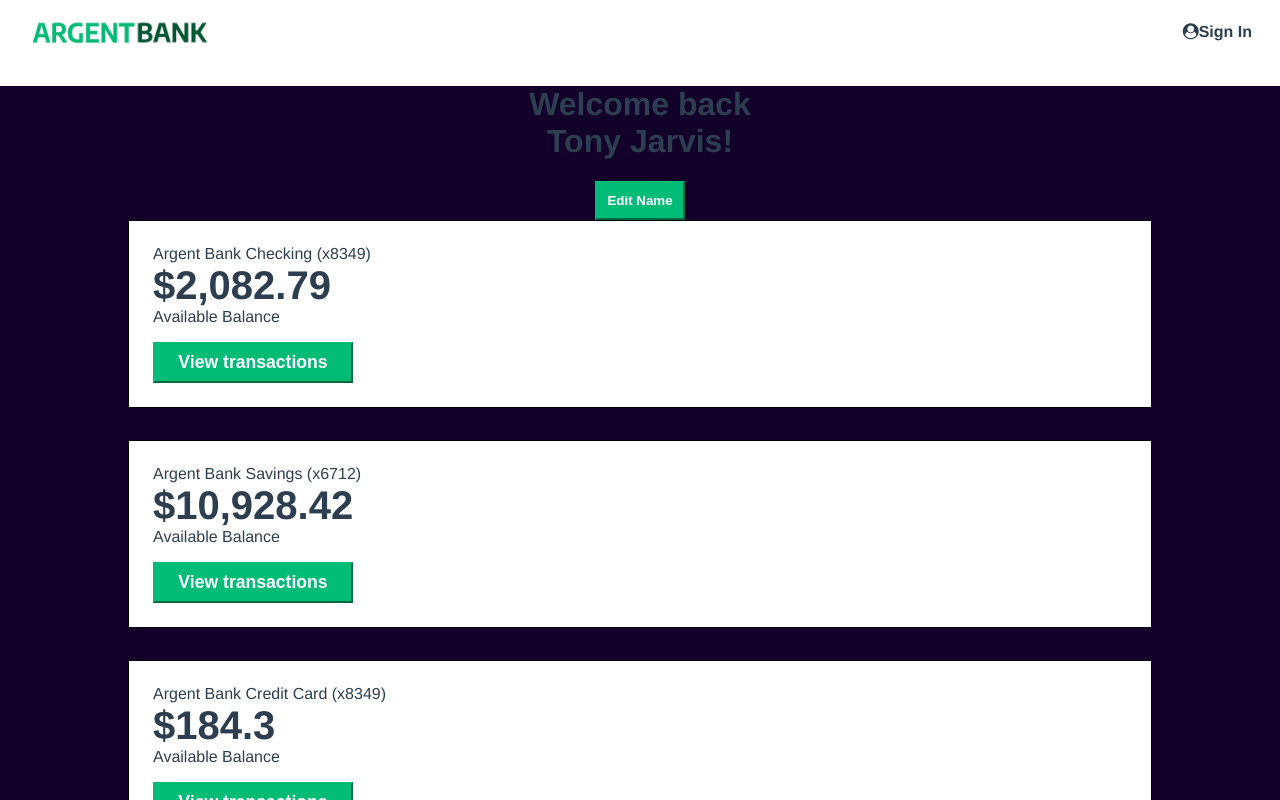
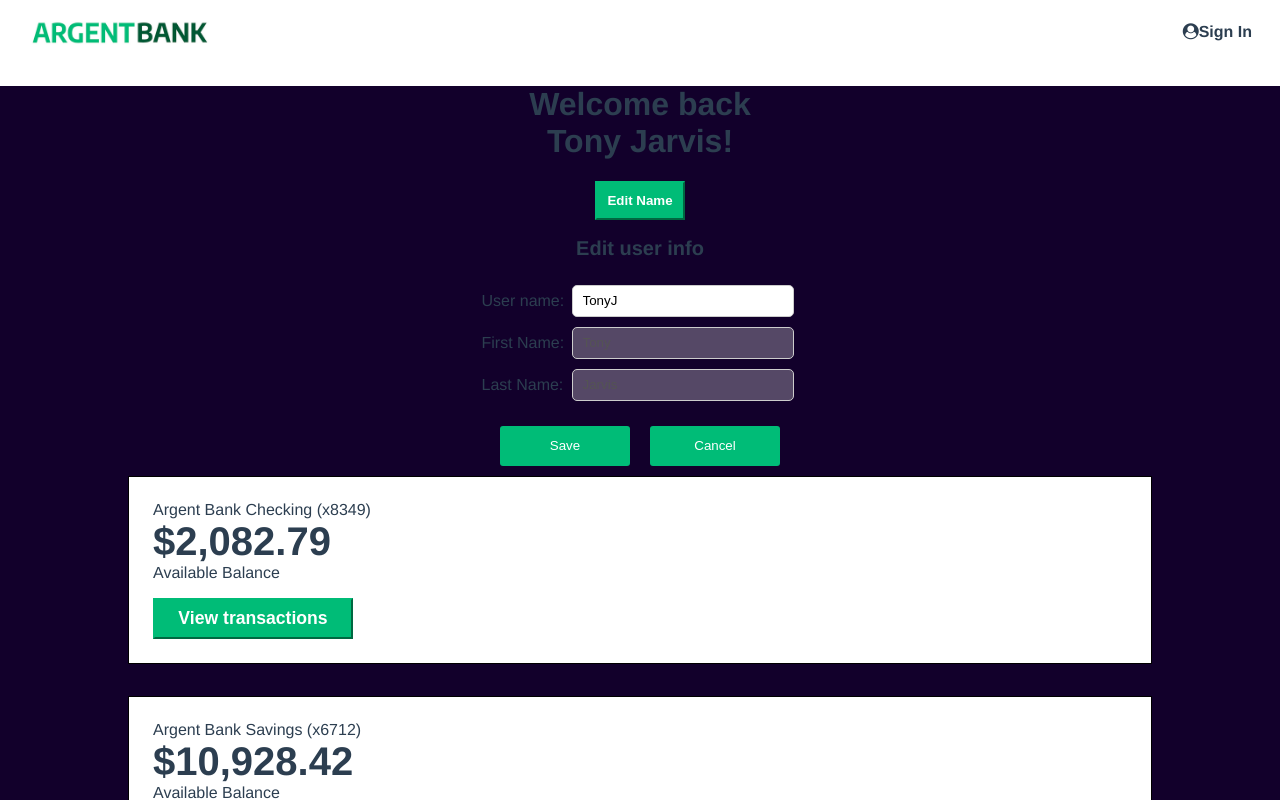
Before and after one commit to Douwdy/Projet-10---ArgentBank, a React (Create React App) app: page /user in a window 1280 px wide. Shown: the top 800 px of the page. Built offline with nearby package versions, Linux system fonts and the light colour scheme.

Commit message:
Integrate the username change form

```diff
--- a/src/pages/User/index.jsx
+++ b/src/pages/User/index.jsx
@@ -1,10 +1,16 @@
 import Nav from '../../components/Nav';
 import Footer from '../../components/Footer';
 import Account from '../../components/BankAccount';
+import UserInfoForm from '../../components/UserInfoForm';
+
+const user = {
+    username: 'TonyJ',
+    firstName: 'Tony',
+    lastName: 'Jarvis'
+};
 
 // temporary hard-coded value
-const username = 'Tony Jarvis';
-
+const username = user.firstName + ' ' + user.lastName;
 
 const User = () => {
     return (
@@ -14,6 +20,7 @@
       <div className="header">
         <h1>Welcome back<br />{username}!</h1>
         <button className="edit-button">Edit Name</button>
+        <UserInfoForm user={user}/>
       </div>
       <h2 className="sr-only">Accounts</h2>
         <h3 className="sr-only">Account</h3>
```
